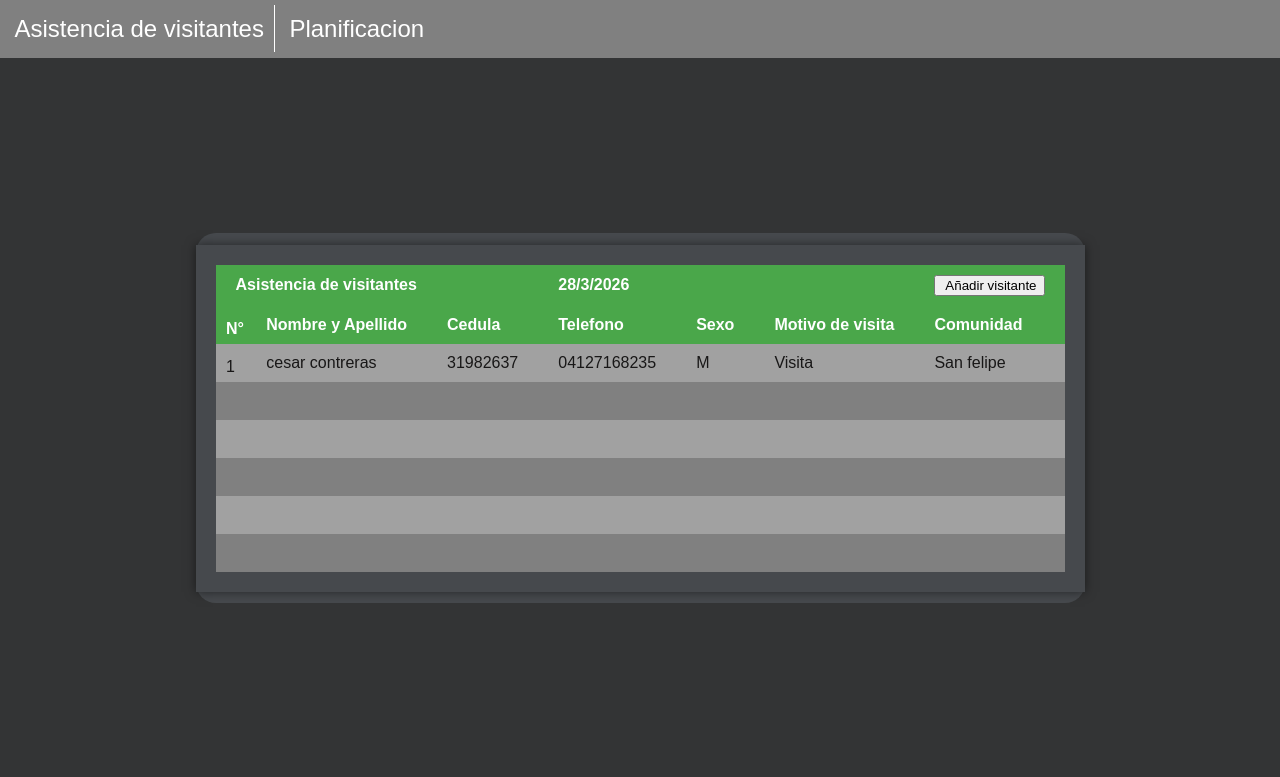
After one commit to cesarmjcm/PSt2, a PHP site: page /main.html in a window 1280 px wide. The commit adds this page. Shown: the top 777 px of the page. Run offline with PHP 8.4, Linux system fonts and the light colour scheme.

Commit message:
añadido main

```diff
--- a/src/css/login.css
+++ b/src/css/login.css
@@ -43,6 +43,7 @@ body{
     background-color: rgb(51, 52, 53);
     position: relative;
     z-index: 2;
+    box-shadow: 0 0 10px rgba(255, 252, 252, 0.5);
 
 }
 form{
--- /dev/null
+++ b/src/css/main.css
@@ -0,0 +1,117 @@
+html, body{
+	box-sizing: border-box;
+	margin: 0;
+	background-color: rgb(51, 52, 53);
+	font-family: sans-serif;
+
+}
+
+nav{
+	width: 100vw;
+	padding: 15px 0px;
+	background-color: grey;
+	color: white;
+	margin: 0
+
+}
+a{
+	text-decoration: none;
+	color: white;
+	padding: 10px;
+	font-size: 1.5em;
+	padding-left: 10px;
+}
+.link__borde{
+	border-right: 1px solid white;
+	padding-right: 10px;
+}
+.container_padre{
+	display: flex;
+	justify-content: center;
+	align-items: center;
+	min-height: 90vh;
+	max-width: 100vw;
+	overflow-x: hidden;
+	padding: 0;
+	margin: 0;
+}
+.container__hijo{
+	display: flex;
+	justify-content: center;
+	align-items: center;
+	background-color: #46494d;
+	height: 370px;
+	max-width: 900px;
+
+	border-radius: 20px;
+	align-content: center;
+
+
+}
+
+.tabla__container{
+	display: flex;
+
+	margin: 0;
+	height: auto;
+	width: auto;
+
+	max-width:100%;
+	background-color: #46494d;
+	box-shadow: 0px 0px 10px rgba(0, 0, 0, 0.5);
+	padding: 20px;
+
+
+}
+
+table{
+	border-collapse: collapse;
+	width: 100%;
+	color: rgb(24, 23, 23);
+}
+
+td, th{
+	padding: 10px 20px;
+	border: none;
+
+
+}
+.numero{
+    display: block;
+	background-color: rgb(161, 161, 161);
+	padding: 14px 0.65em;
+	margin: 0px;
+	height: 10px;
+	width: 10px
+
+}
+
+tr{
+	background-color: rgb(161, 161, 161);
+}
+
+.numero__head{
+    display: block;
+	background-color: rgb(74, 167, 74);
+	padding: 14px 0.65em;
+	margin: 0px;
+	height: 10px;
+	width: 10px
+
+}
+tr:nth-child(even) td:first-child{
+	background-color: gray;
+}
+
+
+tr:nth-child(even){
+	background-color: gray;
+}
+
+th{
+	text-align: left;
+	color: white;
+	background-color: rgb(74, 167, 74);
+	font-weight: bold;
+
+}
--- a/src/index.html
+++ b/src/login.html
@@ -18,6 +18,7 @@
     <div class="background__img">
 
     <div class="container">
+        <h1>Sistema de Asistencias</h1>
         <div class="login">
         <h2>Iniciar Sesión</h2>
         <form name="login"  action="/login" method="post">
@@ -28,6 +29,7 @@
             <input type="password" id="password" name="password" placeholder="Contraseña" required>
 
             <button type="submit">Ingresar</button>
+
         </form>
 
         </div>
--- /dev/null
+++ b/src/main.html
@@ -0,0 +1,106 @@
+<!DOCTYPE html>
+<html>
+<head>
+	<title>Asistencia de visitantes y Planificacion</title>
+	<link rel="stylesheet" type="text/css" href="./css/main.css">
+</head>
+<body>
+<header>
+	<nav>
+		<img src="">
+		<a href="" class="link__borde">Asistencia de visitantes</a>
+		<a href="">Planificacion</a>
+	</nav>
+	</header>
+	<div class="container_padre">
+
+	<div class="container__hijo">
+	<div class="tabla__container">
+		<table class="Tabla__Asistencia">
+			<thead>
+				<tr>
+					<th colspan="3">Asistencia de visitantes</th>
+					<th colspan="3">28/3/2026</th>
+					<th><button><img src=""> Añadir visitante</button></th>
+
+
+				</tr>
+			</thead>
+			<thead>
+				<tr>
+					<th class="numero__head">N°</th>
+					<th>Nombre y Apellido</th>
+					<th>Cedula</th>
+					<th>Telefono</th>
+					<th>Sexo</th>
+					<th>Motivo de visita</th>
+					<th>Comunidad</th>
+
+
+				</tr>
+		</thead>
+		<tbody>
+			<tr>
+				<td class="numero">1</td>
+				<td> cesar contreras</td>
+				<td>31982637</td>
+				<td>04127168235 </td>
+				<td>M</td>
+				<td>Visita</td>
+				<td>San felipe</td>
+
+
+			</tr>
+			<tr>
+				<td class="numero"></td>
+				<td></td>
+				<td>   </td>
+				<td>   </td>
+				<td>   </td>
+				<td>   </td>
+				<td>   </td>
+			</tr>
+			<tr>
+				<td class="numero"></td>
+				<td></td>
+				<td></td>
+				<td></td>
+				<td></td>
+				<td></td>
+				<td></td>
+			</tr>
+			<tr>
+				<td class="numero"</td>
+				<td></td>
+				<td></td>
+				<td></td>
+				<td></td>
+				<td></td>
+				<td></td>
+			</tr>
+			<tr>
+				<td class="numero"></td>
+				<td></td>
+				<td></td>
+				<td></td>
+				<td></td>
+				<td></td>
+				<td></td>
+			</tr>
+			<tr>
+				<td class="numero"></td>
+				<td></td>
+				<td></td>
+				<td></td>
+				<td></td>
+				<td></td>
+				<td></td>
+			</tr>
+		</tbody>
+		</table>
+	</div>
+	</div>
+	</div>
+
+</body>
+</html>
```
